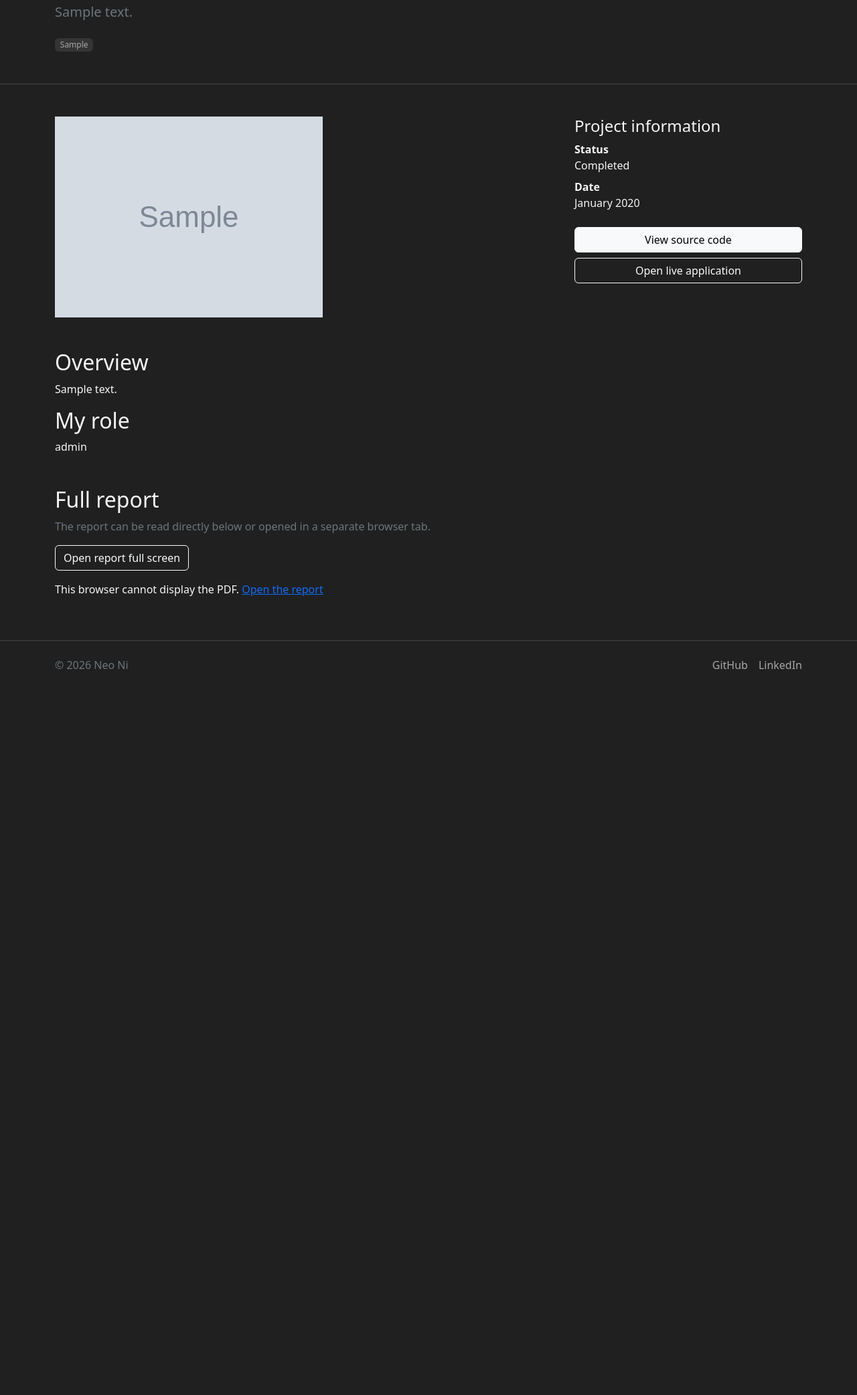
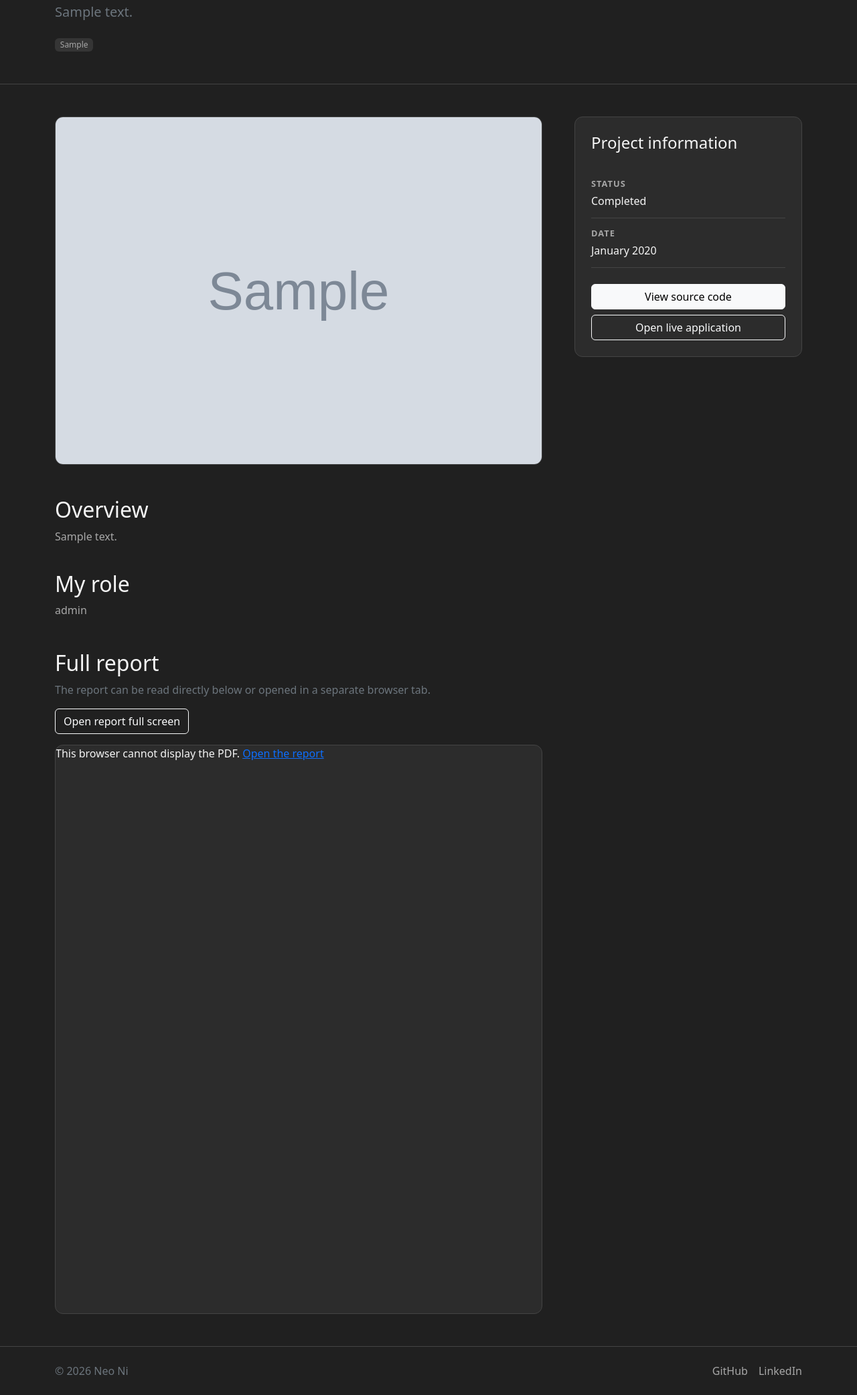
Before and after one commit to PHLP-Neo/personal-website, a Django app: a page that uses templates/base.html in a window 1280 px wide. Shown: the part 238-2321 px from the top of the page at 67% size. Before the commit the page ends 1237 px from the top, so only its background shows below. Run offline with Django 5.2, Linux system fonts and the light colour scheme; tables that the repository leaves empty hold one stand-in row (values such as "Sample post"); grey boxes marked "Sample" are stand-in pictures.

Commit message:
Add styles for project images and reports

```diff
--- a/static/css/styles.css
+++ b/static/css/styles.css
@@ -68,10 +68,15 @@ body {
 .empty-state,
 .contact-panel {
     height: 100%;
-    padding: 1.5rem;
     background-color: var(--surface);
     border: 1px solid var(--border);
     border-radius: 0.75rem;
+}
+
+.skill-card,
+.empty-state,
+.contact-panel {
+    padding: 1.5rem;
 }
 
 .project-card p,
@@ -117,3 +122,103 @@ body {
         padding-bottom: 1rem;
     }
 }
+
+.project-card {
+    overflow: hidden;
+}
+
+.project-card-body {
+    padding: 1.5rem;
+}
+
+.project-thumbnail {
+    width: 100%;
+    aspect-ratio: 16 / 9;
+    display: block;
+    object-fit: cover;
+    border-bottom: 1px solid var(--border);
+}
+
+.project-date {
+    color: var(--muted);
+    font-size: 0.85rem;
+}
+
+.project-detail-image {
+    width: 100%;
+    max-height: 520px;
+    object-fit: cover;
+    border: 1px solid var(--border);
+    border-radius: 0.75rem;
+}
+
+.project-description {
+    color: var(--muted);
+}
+
+.project-description h2 {
+    margin-top: 2.5rem;
+    color: var(--text);
+}
+
+.project-description h2:first-child {
+    margin-top: 0;
+}
+
+.project-sidebar {
+    position: sticky;
+    top: 100px;
+    padding: 1.5rem;
+    background-color: var(--surface);
+    border: 1px solid var(--border);
+    border-radius: 0.75rem;
+}
+
+.project-metadata {
+    margin: 1.5rem 0 0;
+}
+
+.project-metadata>div {
+    padding-block: 0.8rem;
+    border-bottom: 1px solid var(--border);
+}
+
+.project-metadata dt {
+    color: var(--muted);
+    font-size: 0.8rem;
+    text-transform: uppercase;
+    letter-spacing: 0.08em;
+}
+
+.project-metadata dd {
+    margin: 0.25rem 0 0;
+}
+
+.report-viewer {
+    height: 850px;
+    overflow: hidden;
+    background-color: var(--surface);
+    border: 1px solid var(--border);
+    border-radius: 0.75rem;
+}
+
+.report-viewer object {
+    width: 100%;
+    height: 100%;
+}
+
+@media (max-width: 991px) {
+    .project-sidebar {
+        position: static;
+    }
+
+    .report-viewer {
+        height: 650px;
+    }
+}
+
+@media (max-width: 576px) {
+    .report-viewer {
+        height: 500px;
+    }
+}
```
